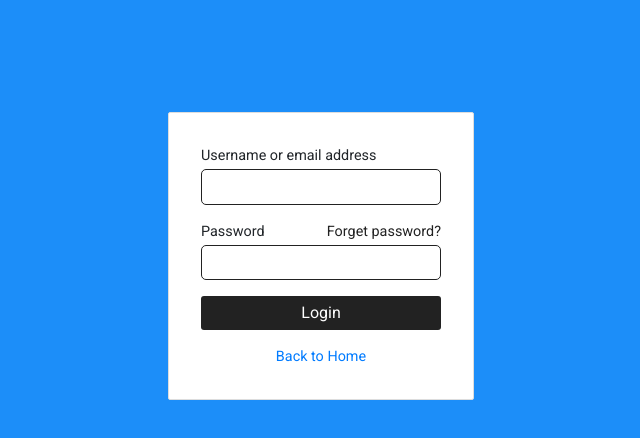
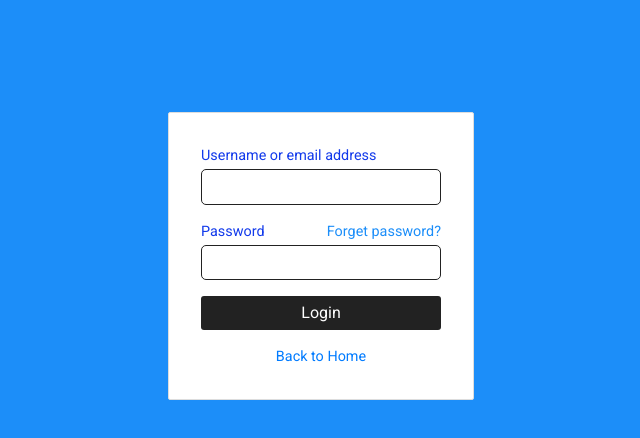
Before and after one commit to soheilhamzebeigi/Login_Logout_Forgot_with_Verification_Code_and_Reset_Password_with_Reactjs-, a React (Create React App) app: page /login in a window 1280 px wide. Shown: the top 438 px of the page, without its empty margins (319-959 px from the left). Built offline with nearby package versions, Linux system fonts and the light colour scheme; the HTML template or start-up script is replaced by a standard one; a web font is replaced by a local one.

Commit message:
Update App.css

```diff
--- a/src/App.css
+++ b/src/App.css
@@ -93,8 +93,16 @@ form label {
     padding: 0
 }
 
+label {
+    cursor: pointer;
+    color: rgb(18, 58, 235);
+    display: block;
+    padding: 10px;
+    margin: 3px;
+}
+
 .right-label {
-    color: #222;
+    color: #1C8EF9;
     float: right;
     cursor: pointer,
 }
@@ -108,6 +116,16 @@ input {
 }
 
 #sub_btn {
+    display: block;
+    width: 100%;
+    padding: .3rem;
+    border: none;
+    background: #222;
+    color: #fff;
+    border-radius: 3px;
+}
+
+#sub_btn2 {
     display: block;
     width: 100%;
     padding: .3rem;
```
